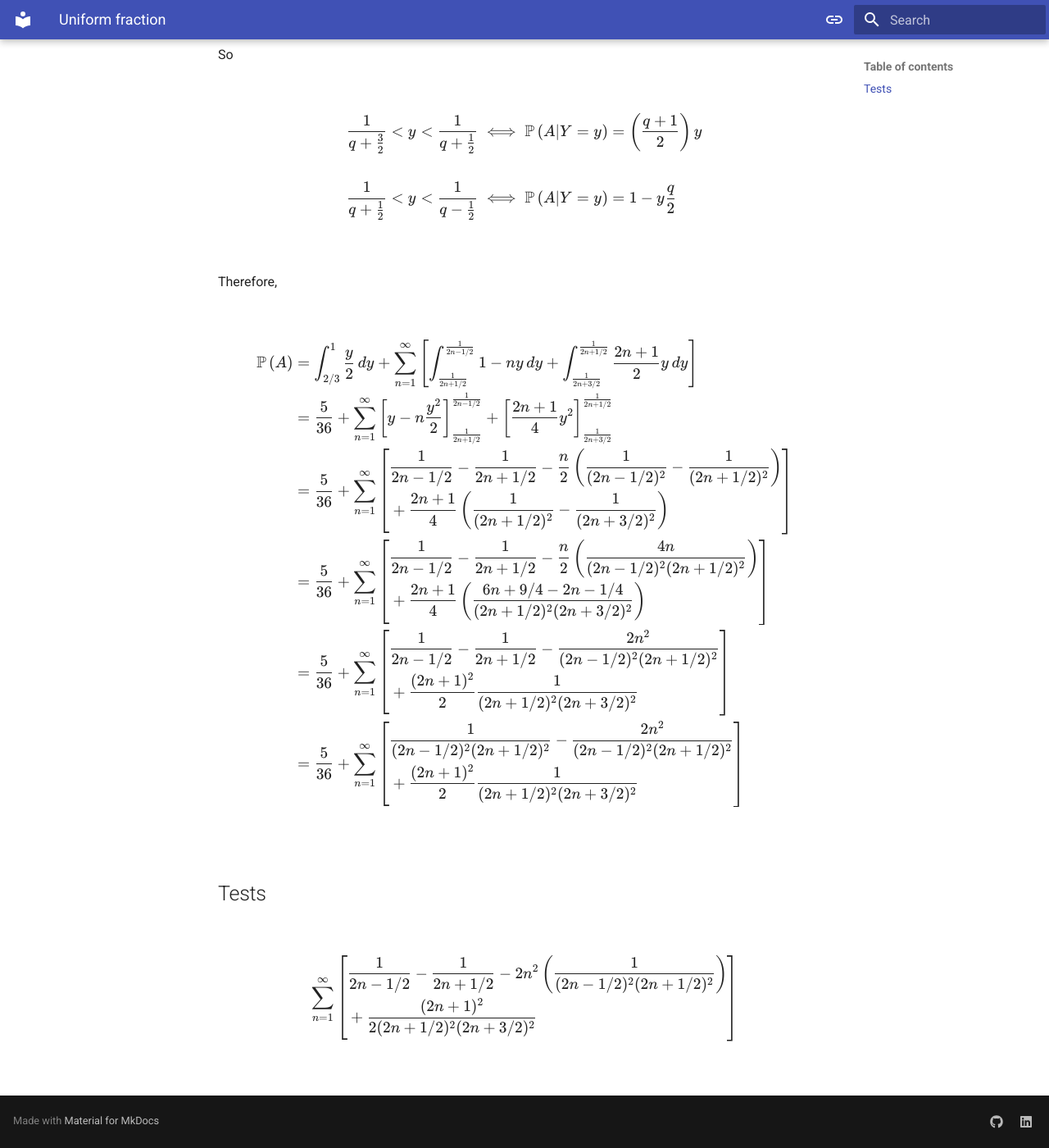
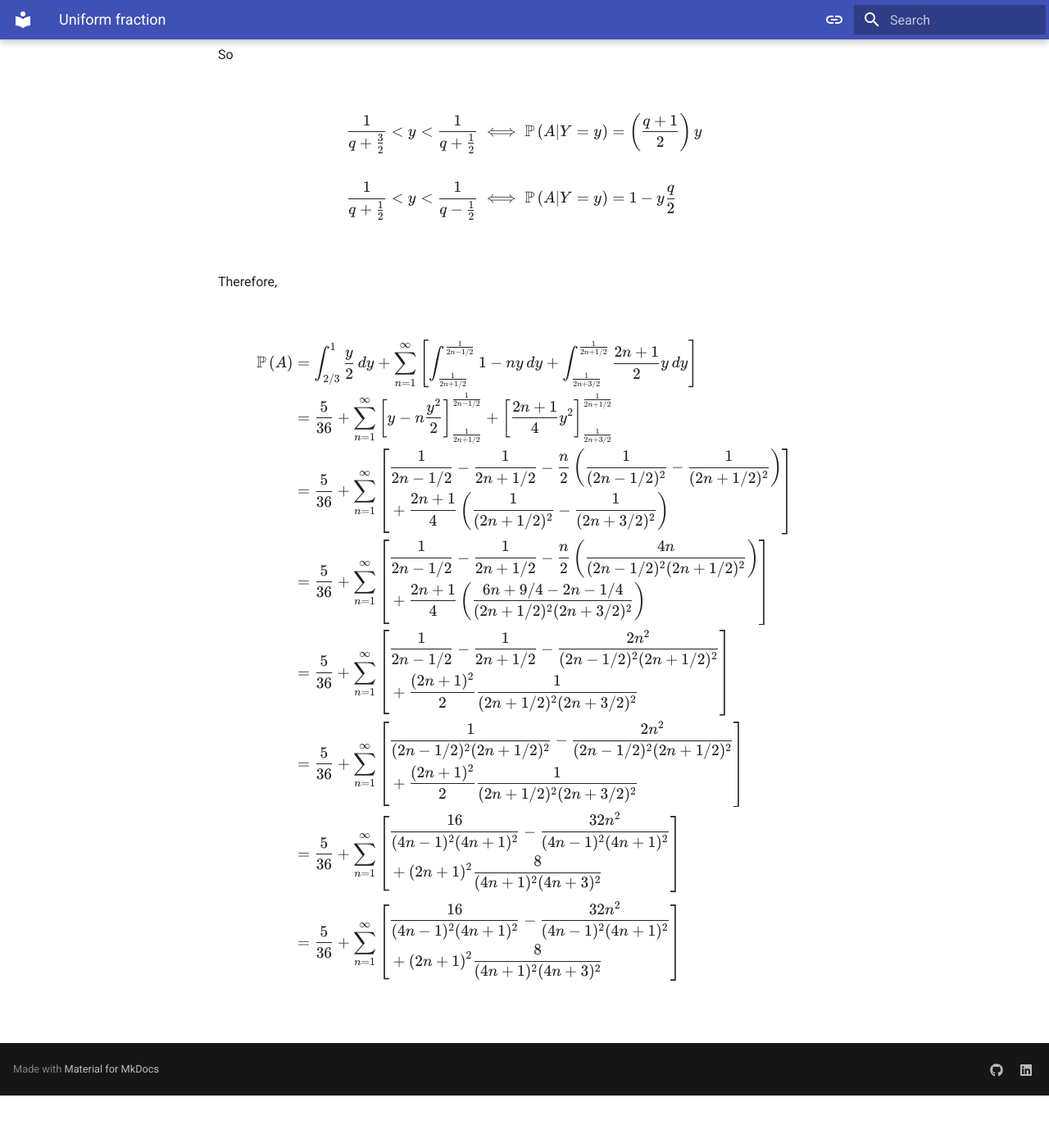
Before and after one commit to JakeRobertBaker/jakerobertbaker.github.io, an MkDocs documentation site: the page built from docs/mathematics/problems/uniform_fraction.md, in a window 1280 px wide and 1400 px high, scrolled down 1574 px. Shown: the whole window at 82% size. Built offline with MkDocs 1.6.1 and Material for MkDocs 9.7.7, drawn with Linux system fonts in a browser that asks for light colours; some web fonts are replaced; after the commit the page ends 2910 px from its top, so only the background shows below that.

Commit message:
continue

```diff
--- a/docs/mathematics/problems/uniform_fraction.md
+++ b/docs/mathematics/problems/uniform_fraction.md
@@ -144,21 +144,27 @@ y - n \frac{y^2}{2}
 \frac{(2n+1)^2}{2}  \frac{1}{(2n+1/2)^2 (2n+3/2)^2}
 \end{aligned}
 \right]
-\end{align*}
-$$
-
-## Tests
-
-$$
+\\ &=
+\frac{5}{36} +
 \sum_{n=1}^{\infty}
 \left[
 \begin{aligned}
-& \frac{1}{2n-1/2} - \frac{1}{2n+1/2} -
-2n^2 \left(
-\frac{1}{(2n-1/2)^2(2n+1/2)^2}
-\right)
+& \frac{16}{(4n-1)^2 (4n+1)^2}
+- \frac{32n^2}{(4n-1)^2 (4n+1)^2}
 \\ & +
-\frac{(2n + 1)^2}{2(2n+1/2)^2 (2n+3/2)^2}
+(2n+1)^2  \frac{8}{(4n+1)^2 (4n+3)^2}
 \end{aligned}
 \right]
+\\ &=
+\frac{5}{36} +
+\sum_{n=1}^{\infty}
+\left[
+\begin{aligned}
+& \frac{16}{(4n-1)^2 (4n+1)^2}
+- \frac{32n^2}{(4n-1)^2 (4n+1)^2}
+\\ & +
+(2n+1)^2  \frac{8}{(4n+1)^2 (4n+3)^2}
+\end{aligned}
+\right]
+\end{align*}
 $$
```
